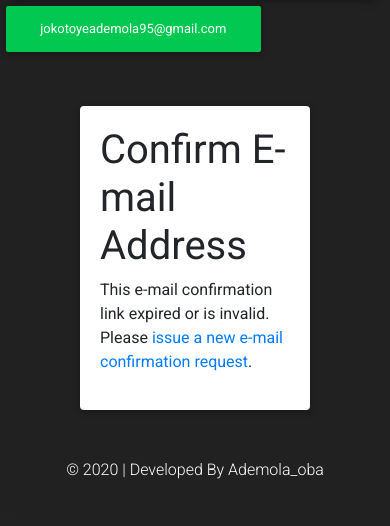
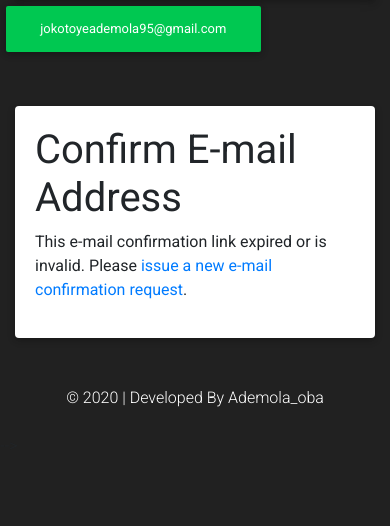
Before and after one commit to Jokotoye18/Forum, a Django app: a page that uses templates/account/email_confirm.html in a window 390 px wide. Shown: the part 56-582 px from the top of the page. Run offline with Django 3.2, Linux system fonts and the light colour scheme; data comes from the database, SQL or seed files in the repository; some libraries are stand-ins or nearby versions.

```diff
--- a/templates/account/email_confirm.html
+++ b/templates/account/email_confirm.html
@@ -9,7 +9,7 @@
 {% block content %}
 <main class="container my-5">
     <div class="row justify-content-center">
-      <div class="col-8">
+      <div class="col-md-8">
         <div class="card">
           <div class="card-body">
             <h1>{% trans "Confirm E-mail Address" %}</h1>
```
